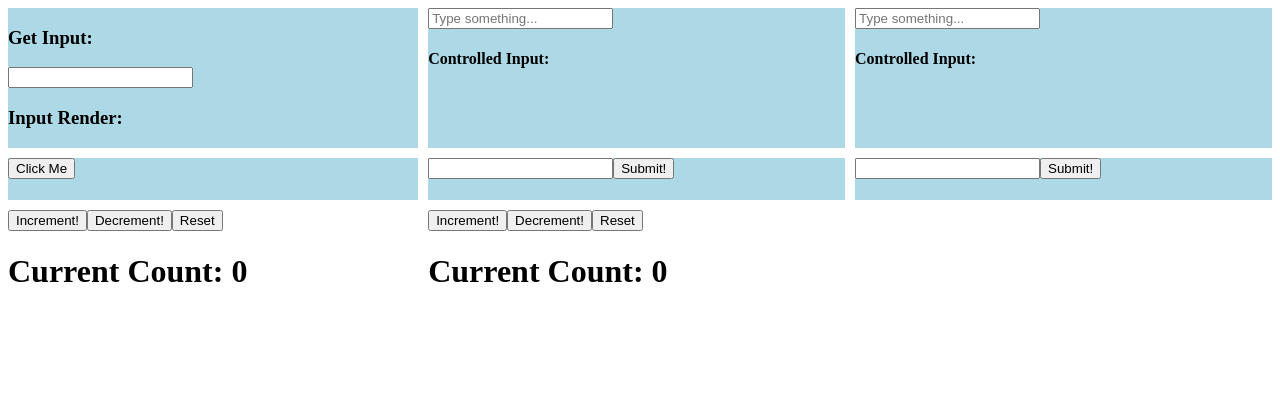
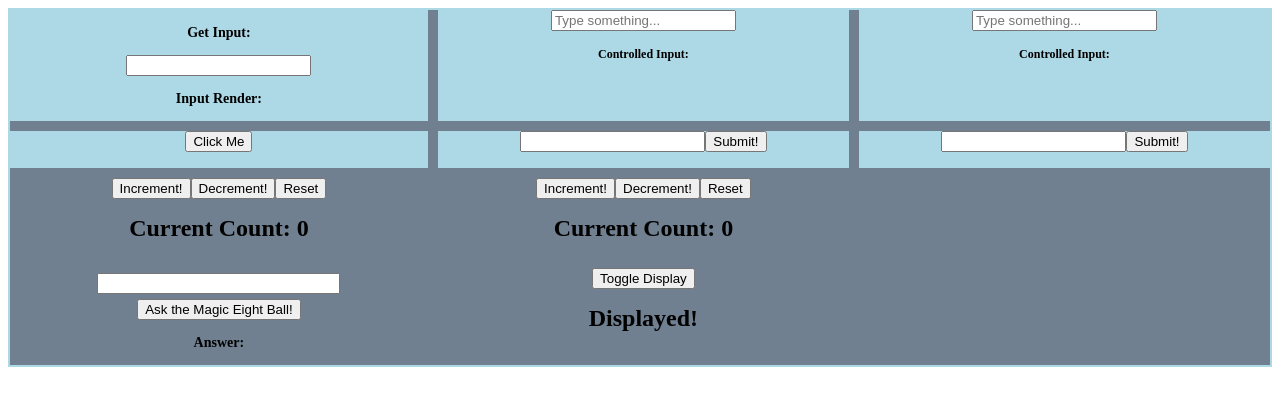
Before and after one commit to ArboReality/React-Sandbox, a React (Vite) app: page / in a window 1280 px wide. Shown: the top 406 px of the page. Built offline with nearby package versions, Linux system fonts and the light colour scheme.

Commit message:
added lesson files on conditional rendering, added inline styles

```diff
--- a/src/App.jsx
+++ b/src/App.jsx
@@ -3,25 +3,40 @@
 import ControlledInput from './components/ctrlinput'
 import MyForm from './components/ctrlform'
 import Counter from './components/counter'
+import Controller from './components/lifecycles'
+import OnlyEvens from './components/lifecycles'
+import MagicEightBall from './components/eightball'
+import MyCondition from './components/conditionalrender'
 
 import FunctionalInput from './components/ctrlinput'
 import FunctionalForm from './components/ctrlform'
 import MyApp from './components/callbackprops'
 import FunctionalCounter from './components/counter';
 
-
+const styles = {
+  backgroundColor: "slategrey",
+  fontSize: ".75em",
+  textAlign: "center",
+  border: "2px solid lightblue"
+}
 
 export default function App() {
   return (
-    <main>
+    <main style={styles}>
       <MyApp />
       <ControlledInput />
       <FunctionalInput />
       <MyComponent />
       <MyForm />
       <FunctionalForm />
+
       <Counter />
       <FunctionalCounter />
+      <Controller >
+        <OnlyEvens />
+      </Controller>
+      <MagicEightBall />
+      <MyCondition />
     </main>
   )
 }
--- /dev/null
+++ b/src/components/conditionalrender.jsx
@@ -0,0 +1,37 @@
+import React from "react";
+
+export default class MyCondition extends React.Component {
+  constructor(props) {
+    super(props);
+    this.state = {
+      display: true
+    }
+    this.toggleDisplay = this.toggleDisplay.bind(this);
+  }
+  toggleDisplay() {
+    this.setState((state) => ({
+      display: !state.display
+    }));
+  }
+  render() {
+    // Change code below this line
+  if (this.state.display) {
+    return (
+      <div>
+        <button onClick={this.toggleDisplay}>
+          Toggle Display
+        </button>
+         <h1>Displayed!</h1>
+      </div>
+    );
+  } else {
+    return (
+      <div>
+        <button onClick={this.toggleDisplay}>
+          Toggle Display
+        </button>
+      </div>
+    );
+    }
+  }
+};
--- /dev/null
+++ b/src/components/eightball.jsx
@@ -0,0 +1,75 @@
+import React from 'react'
+
+const inputStyle = {
+  width: 235,
+  margin: 5
+};
+
+export default class MagicEightBall extends React.Component {
+  constructor(props) {
+    super(props);
+    this.state = {
+      userInput: '',
+      randomIndex: ''
+    };
+    this.ask = this.ask.bind(this);
+    this.handleChange = this.handleChange.bind(this);
+  }
+  ask() {
+    if (this.state.userInput) {
+      this.setState({
+        randomIndex: Math.floor(Math.random() * 20),
+        userInput: ''
+      });
+    }
+  }
+  handleChange(event) {
+    this.setState({
+      userInput: event.target.value
+    });
+  }
+  render() {
+    const possibleAnswers = [
+      'It is certain',
+      'It is decidedly so',
+      'Without a doubt',
+      'Yes, definitely',
+      'You may rely on it',
+      'As I see it, yes',
+      'Outlook good',
+      'Yes',
+      'Signs point to yes',
+      'Reply hazy try again',
+      'Ask again later',
+      'Better not tell you now',
+      'Cannot predict now',
+      'Concentrate and ask again',
+      "Don't count on it",
+      'My reply is no',
+      'My sources say no',
+      'Most likely',
+      'Outlook not so good',
+      'Very doubtful'
+    ];
+    const answer = possibleAnswers[this.state.randomIndex]; // Change this line
+    return (
+      <div>
+        <input
+          type='text'
+          value={this.state.userInput}
+          onChange={this.handleChange}
+          style={inputStyle}
+        />
+        <br />
+        <button onClick={this.ask}>Ask the Magic Eight Ball!</button>
+        <br />
+        <h3>Answer:</h3>
+        <p>
+          {/* Change code below this line */}
+          {answer}
+          {/* Change code above this line */}
+        </p>
+      </div>
+    );
+  }
+}
--- a/src/components/lifecycles.jsx
+++ b/src/components/lifecycles.jsx
@@ -36,3 +36,49 @@
     );
   }
 };
+
+
+
+export class OnlyEvens extends React.Component {
+  constructor(props) {
+    super(props);
+  }
+  shouldComponentUpdate(nextProps, nextState) {
+    console.log('Should I update?');
+    // Change code below this line
+    return nextProps.value % 2 === 1 ? false : true;
+    // Change code above this line
+  }
+  componentDidUpdate() {
+    console.log('Component re-rendered.');
+  }
+  render() {
+    return <h1>{this.props.value}</h1>;
+  }
+}
+
+
+
+
+export class Controller extends React.Component {
+  constructor(props) {
+    super(props);
+    this.state = {
+      value: 0
+    };
+    this.addValue = this.addValue.bind(this);
+  }
+  addValue() {
+    this.setState(state => ({
+      value: state.value + 1
+    }));
+  }
+  render() {
+    return (
+      <div>
+        <button onClick={this.addValue}>Add</button>
+        <OnlyEvens value={this.state.value} />
+      </div>
+    );
+  }
+}
```
